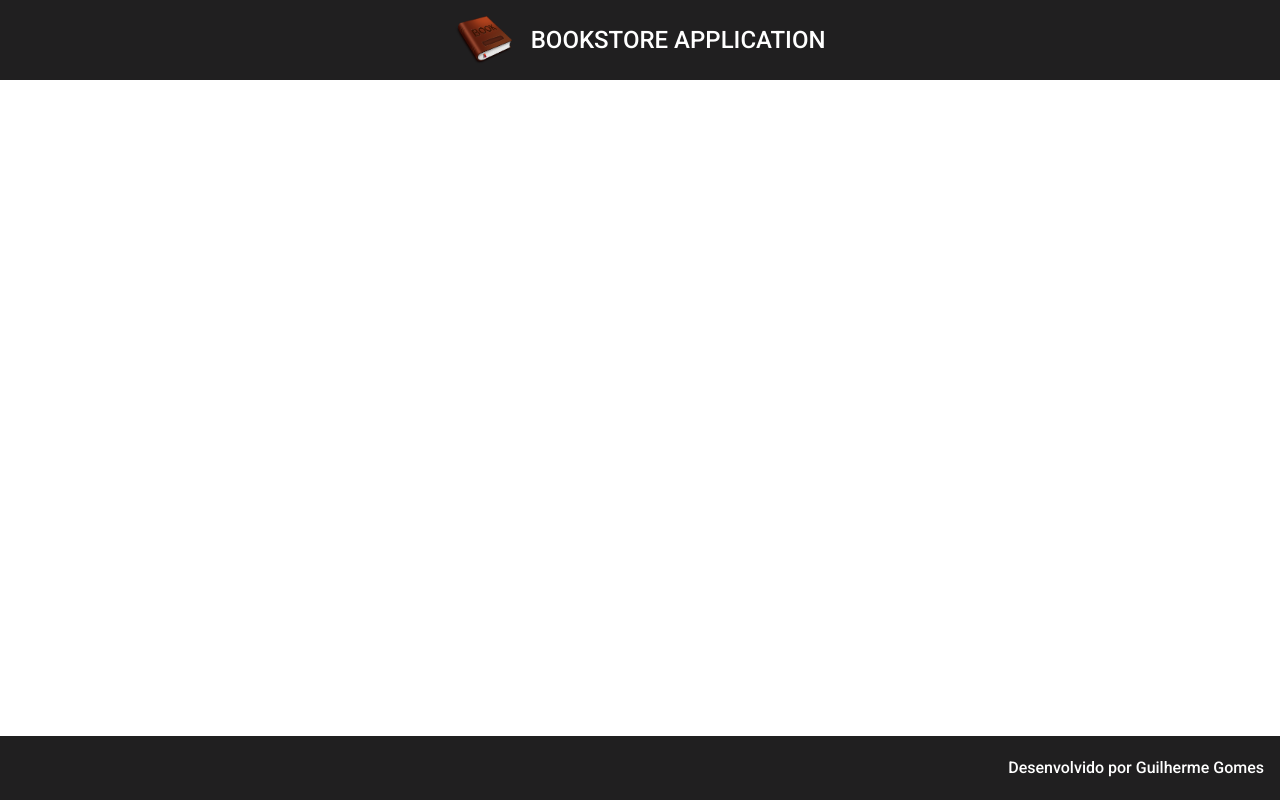
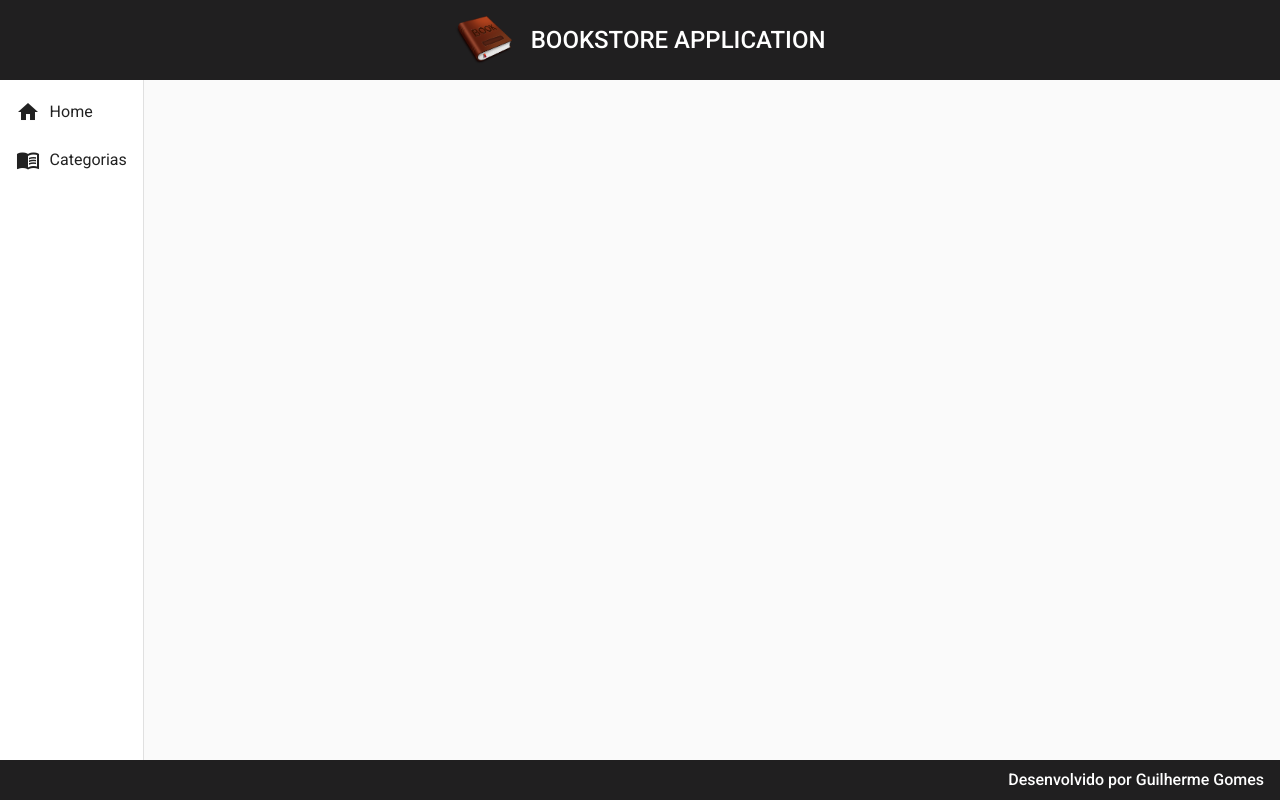
Before and after one commit to guilherme-gomes1/bookstore-front, an Angular app: page / in a window 1280 px wide. Built offline with nearby package versions, Linux system fonts and the light colour scheme.

Commit message:
componente de navegacao feito

```diff
--- a/src/app/app.component.html
+++ b/src/app/app.component.html
@@ -1,2 +1,3 @@
 <app-header></app-header>
 <app-footer></app-footer>
+<app-nav></app-nav>
--- a/src/app/components/template/footer/footer.component.css
+++ b/src/app/components/template/footer/footer.component.css
@@ -2,6 +2,7 @@
   position: fixed;
   bottom: 0;
   justify-content: flex-end;
+  height: 5%;
   font-size: 1rem;
   color: white;
   background-color: rgb(32,31,32);
--- /dev/null
+++ b/src/app/components/template/nav/nav.component.css
@@ -0,0 +1,7 @@
+.container{
+  height: 85%;
+}
+
+i {
+  padding-right: .6rem;
+}
--- /dev/null
+++ b/src/app/components/template/nav/nav.component.html
@@ -0,0 +1,18 @@
+<mat-sidenav-container class="container">
+  <mat-sidenav mode="side" opened>
+    <mat-nav-list>
+      <a mat-list-item>
+        <i class="material-icons">home</i>
+        Home
+      </a>
+      <a mat-list-item>
+        <i class="material-icons">menu_book</i>
+        Categorias
+      </a>
+    </mat-nav-list>
+  </mat-sidenav>
+
+  <mat-sidenav-content>
+
+  </mat-sidenav-content>
+</mat-sidenav-container>
--- /dev/null
+++ b/src/app/components/template/nav/nav.component.ts
@@ -0,0 +1,15 @@
+import { Component, OnInit } from '@angular/core';
+
+@Component({
+  selector: 'app-nav',
+  templateUrl: './nav.component.html',
+  styleUrls: ['./nav.component.css']
+})
+export class NavComponent implements OnInit {
+
+  constructor() { }
+
+  ngOnInit(): void {
+  }
+
+}
```
Also changed, not shown: src/app/app.module.ts (+10 -2 lines), 1 other file (tests, documents, lock files or other folders).
